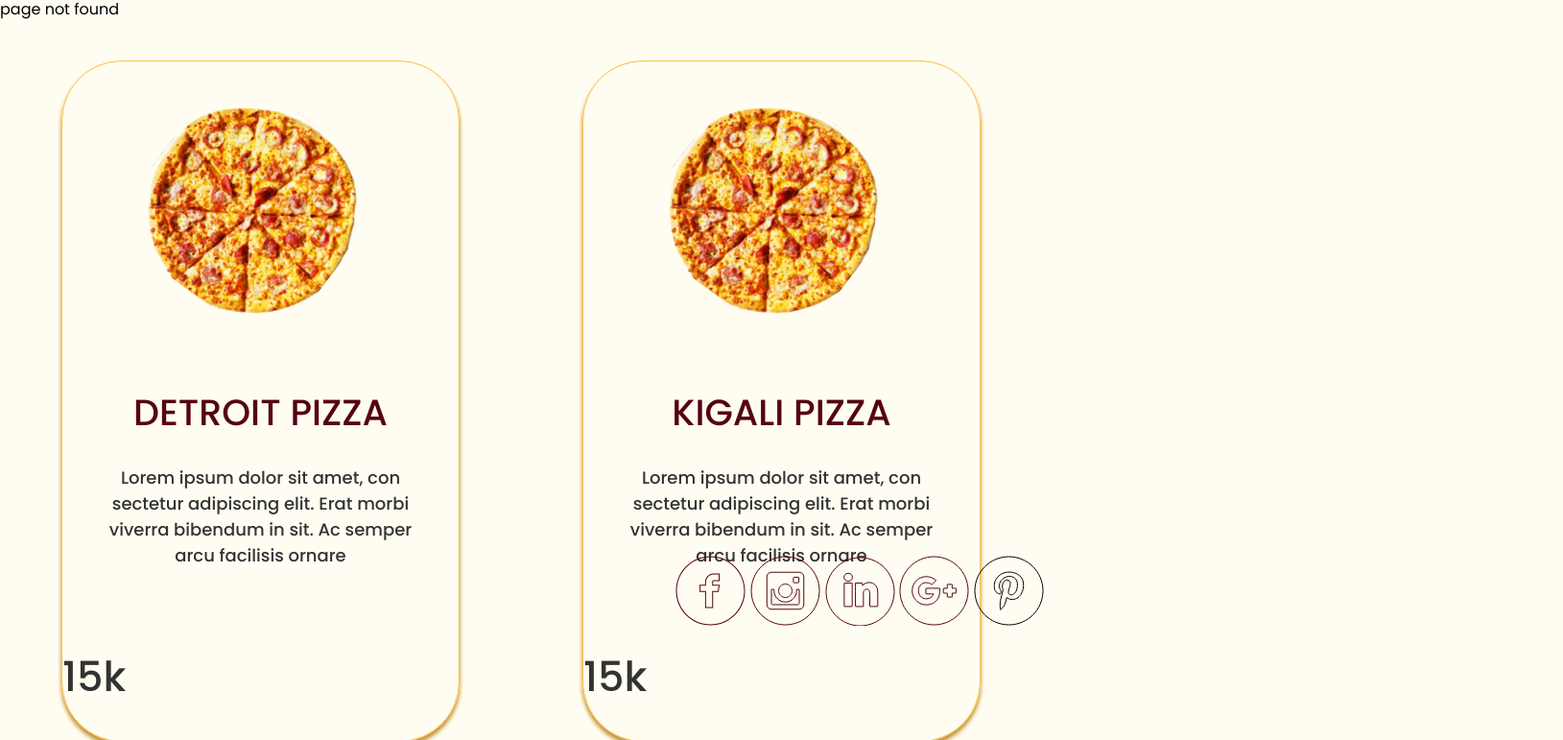
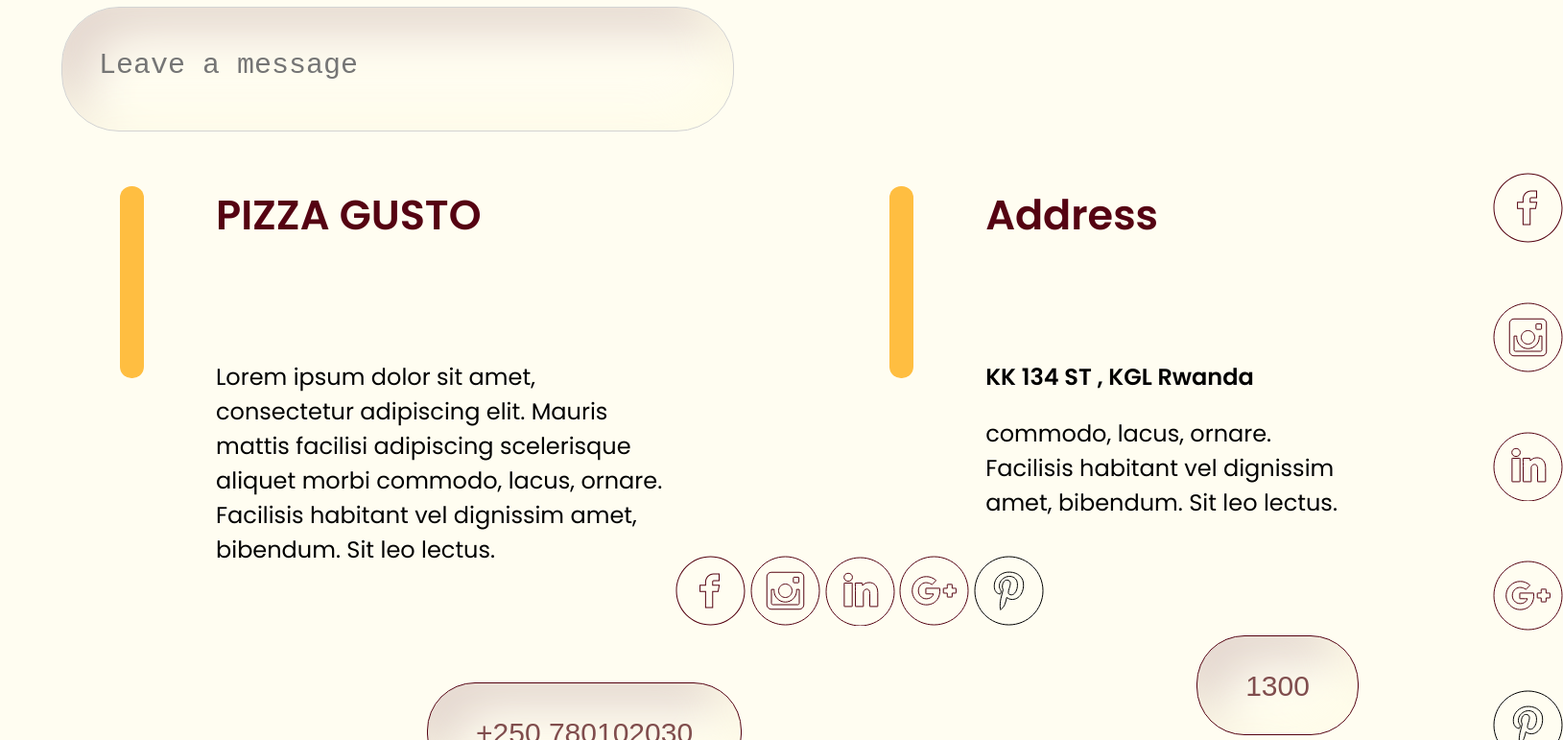
Before and after one commit to geometrium-M/Angular-Pizza-App, an Angular app: page /contacts in a window 1280 px wide. Shown: the part 117-888 px from the top of the page at 96% size, 1629 px wide, since content can reach past the window. Built offline with nearby package versions, Linux system fonts and the light colour scheme.

Commit message:
add Contacts

```diff
--- a/src/app/app-routing.module.ts
+++ b/src/app/app-routing.module.ts
@@ -5,6 +5,7 @@ import { NotFoundComponent } from "./not-found/not-found.component";
 import { ServicesComponent } from "./services/services.component";
 import  { AboutComponent } from "./about/about.component";
 import  { MenuComponent } from "./menu/menu.component";
+import  {ContactsComponent} from "./contacts/contacts.component";
 
 const routes: Routes = [
     {
@@ -24,6 +25,10 @@ const routes: Routes = [
         component: MenuComponent
     },
     {
+        path:'contacts',
+        component: ContactsComponent
+    },
+    {
         path:'**',
         component: NotFoundComponent
     }
--- a/src/app/app.module.ts
+++ b/src/app/app.module.ts
@@ -10,6 +10,7 @@ import { NavigationComponent } from './navigation/navigation.component';
 import { AboutComponent } from './about/about.component';
 import { SocialComponent } from './social/social.component';
 import { MenuComponent } from './menu/menu.component';
+import { ContactsComponent } from './contacts/contacts.component';
 
 
 @NgModule({
@@ -21,6 +22,7 @@ import { MenuComponent } from './menu/menu.component';
     AboutComponent,
     SocialComponent,
     MenuComponent,
+    ContactsComponent,
 
   ],
   imports: [
--- /dev/null
+++ b/src/app/contacts/contacts.component.html
@@ -0,0 +1,27 @@
+<div class="messageBox">
+    <textarea type="text" placeholder="Leave a message"></textarea>
+</div>
+
+
+<div class="contacts">
+    <div class="box" [style.margin-right.px] = "330">
+        <h1>{{ Address_1.title | uppercase }}</h1>
+        <p>{{ Address_1.address }}</p>
+        <a href="#"><button type="submit">+250 780102030</button></a>
+    </div>
+
+    <div class="box" [style.margin-right.px] = "140">
+        <h1>{{ Address_2.title }}</h1>
+        <h2>{{ Address_2.subtitle }}</h2>
+        <p>{{ Address_2.address }}</p>
+        <a href="#"><button type="submit">1300</button></a>
+    </div>
+
+    <ul>
+        <li *ngFor="let nav of nav">
+             <a [href] ="nav.Url">
+                 <img [src] = "nav.img">
+            </a>
+        </li>
+    </ul>
+</div>
--- /dev/null
+++ b/src/app/contacts/contacts.component.scss
@@ -0,0 +1,86 @@
+.messageBox {
+    margin-top: 2%;
+    margin-left: 5%;
+    textarea {
+        background: #FFFDF1;
+        border: 1px solid #D3D3D3 ;
+        border-radius: 60px;
+        padding: 38px 285px 0 38px;
+        box-shadow: inset -23px -23px 45px rgba(255, 252, 233, 0.8), inset 26px 26px 48px #E5D8D0;
+        font-weight: 500;
+        font-size: 30px;
+        line-height: 45px;
+        color: #C8BAB1;
+        resize: none;
+
+        &:focus {
+            cursor: text;
+            color: black;
+        }
+    }
+}
+
+
+.contacts {
+    display: flex;
+    margin: 20px 100px 100px 225px;
+
+    .box {
+        max-width: 560px;
+        position: relative;
+
+        &:before {
+            content: '';
+            width: 25px;
+            height: 200px;
+            background: #FFBE41;
+            border-radius: 12px;
+            display: block;
+            position: absolute;
+            left: -100px;
+            top: 30px;
+
+        }
+
+        h1 {
+            font-size: 43px;
+            line-height: 64px;
+            color: #550312;
+            padding-bottom: 90px;
+            position: relative;
+        }
+
+        p {
+            font-size: 24px;
+            line-height: 36px;
+            color: #000000;
+            padding:0 0 96px 0;
+        }
+
+        button {
+            background: #FFFDF1;
+            border: 1px solid #550312;
+            box-shadow: inset -25px -25px 45px rgba(255, 252, 233, 0.8), inset 26px 26px 48px #E5D8D0;
+            border-radius: 50px;
+
+            font-weight: 500;
+            font-size: 30px;
+            line-height: 45px;
+            color: #804D4D;
+
+            padding: 28.5px 50px 28.5px 50px;
+        }
+
+        a {
+            padding-left: 220px;
+        }
+    }
+
+    ul {
+        list-style: none;
+        display: flex;
+        flex-direction: column;
+        justify-content: space-between;
+        padding-left: 0;
+    }
+}
--- /dev/null
+++ b/src/app/contacts/contacts.component.ts
@@ -0,0 +1,40 @@
+import { Component} from '@angular/core';
+import { SocialItem } from '../social/socialNav';
+import { Nav } from '../social/Nav';
+
+
+
+
+interface Contact {
+  title: string;
+  address: string;
+
+}
+
+interface Address extends Contact {
+  subtitle: string;
+}
+
+@Component({
+  selector: 'app-contacts',
+  templateUrl: './contacts.component.html',
+  styleUrls: ['./contacts.component.scss']
+})
+export class ContactsComponent {
+
+  Address_1 : Contact = {
+    title: 'pizza gusto',
+    address: 'Lorem ipsum dolor sit amet, consectetur adipiscing elit. Mauris mattis facilisi adipiscing scelerisque aliquet morbi commodo, lacus, ornare. Facilisis habitant vel dignissim amet, bibendum. Sit leo lectus.',
+  }
+
+  Address_2 : Address = {
+    title: 'Address',
+    subtitle: 'KK  134 ST ,   KGL Rwanda',
+    address: 'commodo, lacus, ornare. Facilisis habitant vel dignissim amet, bibendum. Sit leo lectus.',
+  }
+
+
+  nav = Nav;
+
+
+}
--- a/src/app/menu/menu.component.scss
+++ b/src/app/menu/menu.component.scss
@@ -1,7 +1,6 @@
 :host {
   display: inline-block;
-  margin-left: 5%;
-  margin-right: 5%;
+  padding-left: 2%;
 }
 
 
--- a/src/app/social/Nav.ts
+++ b/src/app/social/Nav.ts
@@ -1,9 +1,9 @@
 import { SocialItem  } from './socialNav';
 
 export const Nav: SocialItem [] = [
-    {img : 'assets/img/facebook.svg'},
-    {img : 'assets/img/instagram.svg',},
-    {img : 'assets/img/linkedin.svg',},
-    {img : 'assets/img/google.svg',},
-    {img : 'assets/img/pinterest.svg',}
+    {img : 'assets/img/facebook.svg', Url: 'https://www.google.com/'},
+    {img : 'assets/img/instagram.svg', Url: 'https://www.google.com/'},
+    {img : 'assets/img/linkedin.svg', Url: 'https://www.google.com/'},
+    {img : 'assets/img/google.svg', Url: 'https://www.google.com/'},
+    {img : 'assets/img/pinterest.svg', Url: 'https://www.google.com/'}
   ];
--- a/src/app/social/social.component.html
+++ b/src/app/social/social.component.html
@@ -2,6 +2,9 @@
 <div class="social">
     <ul>
         <li *ngFor="let nav of nav">
-            <img [src] = "nav.img"> </li>
+             <a [href] ="nav.Url">
+                 <img [src] = "nav.img">
+            </a>
+        </li>
     </ul>
 </div>
--- a/src/app/social/socialNav.ts
+++ b/src/app/social/socialNav.ts
@@ -1,5 +1,4 @@
 export interface SocialItem {
     img: string;
-
-
+    Url: string;
   }
```
Also changed, not shown: 1 other file (tests, documents, lock files or other folders).
